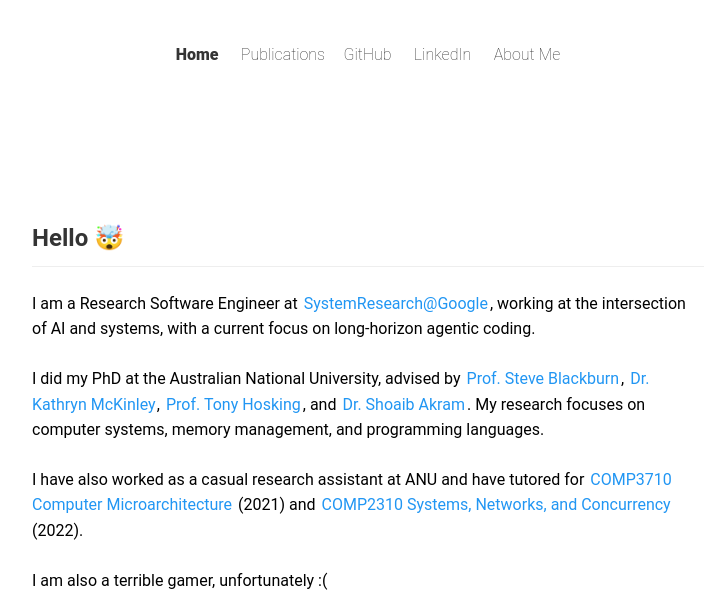
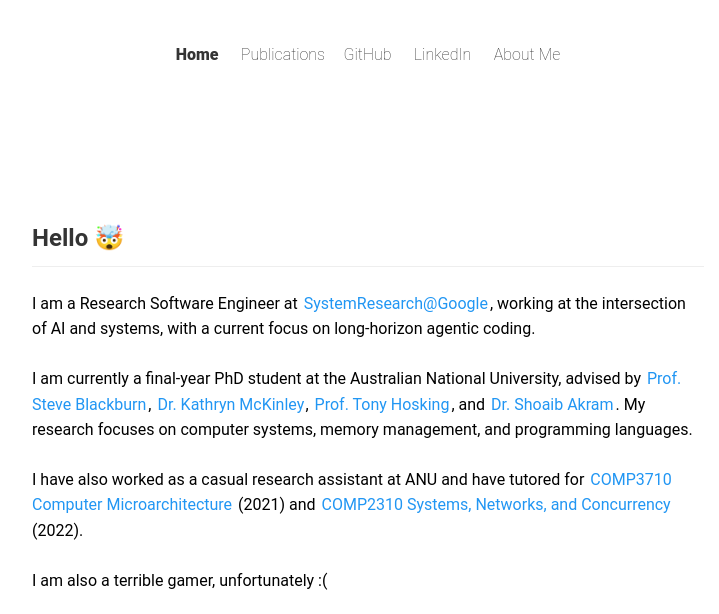
Before and after one commit to wenyuzhao/wenyuzhao.github.io, an Astro site: page / in a window 1280 px wide. Shown: the part 180-794 px from the top of the page, without its empty margins (272-991 px from the left). Built offline with nearby package versions, Linux system fonts and the light colour scheme; Astro itself is replaced by a stand-in of ours.

Commit message:
Update index.md

```diff
--- a/src/pages/index.md
+++ b/src/pages/index.md
@@ -8,7 +8,7 @@ description: I am Wenyu Zhao (赵文宇), a Research Software Engineer (AI and S
 
 I am a Research Software Engineer at [SystemResearch@Google](https://techsysinfra.google/research/srg/), working at the intersection of AI and systems, with a current focus on long-horizon agentic coding.
 
-I did my PhD at the Australian National University, advised by [Prof. Steve Blackburn](https://users.cecs.anu.edu.au/~steveb), [Dr. Kathryn McKinley](https://www.cs.utexas.edu/~mckinley/), [Prof. Tony Hosking](https://hosking.github.io/), and [Dr. Shoaib Akram](https://shbakram.github.io/).
+I am currently a final-year PhD student at the Australian National University, advised by [Prof. Steve Blackburn](https://users.cecs.anu.edu.au/~steveb), [Dr. Kathryn McKinley](https://www.cs.utexas.edu/~mckinley/), [Prof. Tony Hosking](https://hosking.github.io/), and [Dr. Shoaib Akram](https://shbakram.github.io/).
 My research focuses on computer systems, memory management, and programming languages.
 
 I have also worked as a casual research assistant at ANU and have tutored for [COMP3710 Computer Microarchitecture](https://cs.anu.edu.au/courses/comp3710-uarch) (2021) and [COMP2310 Systems, Networks, and Concurrency](https://comp.anu.edu.au/courses/comp2310) (2022).
```
